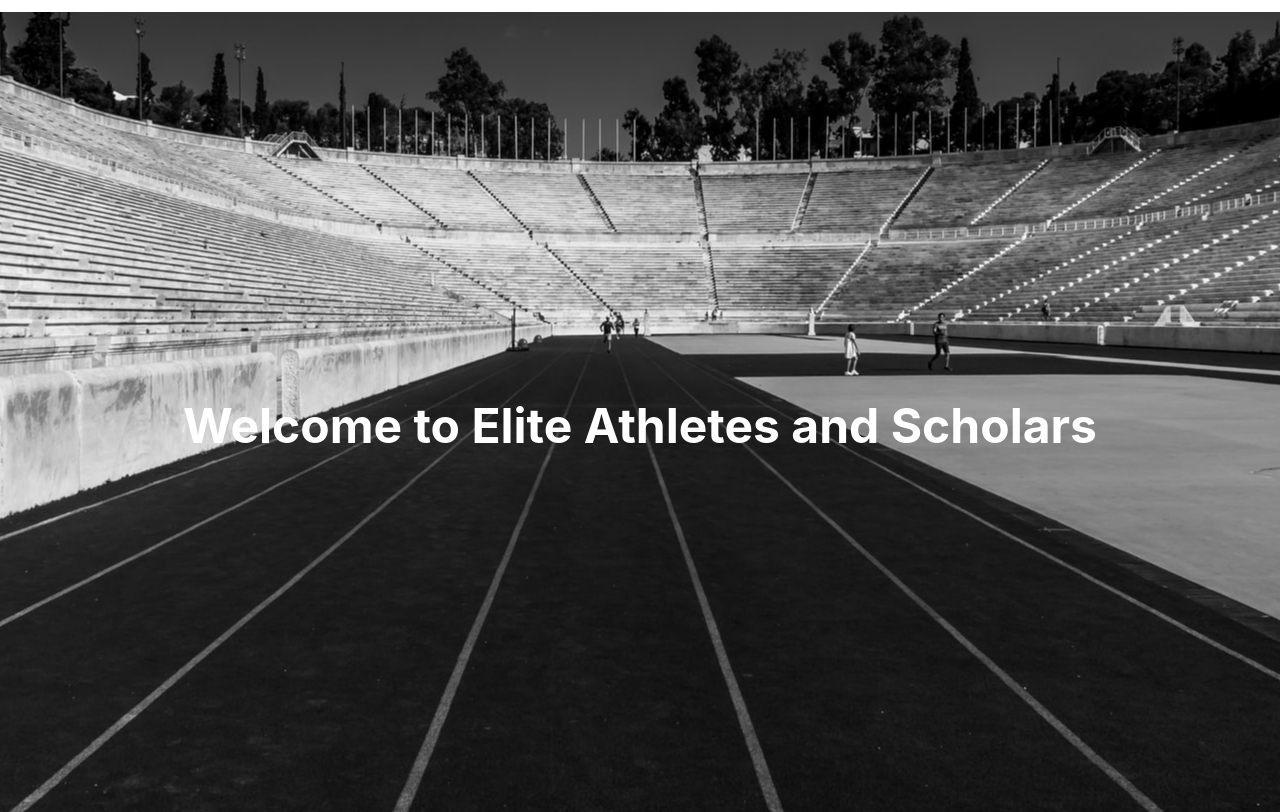
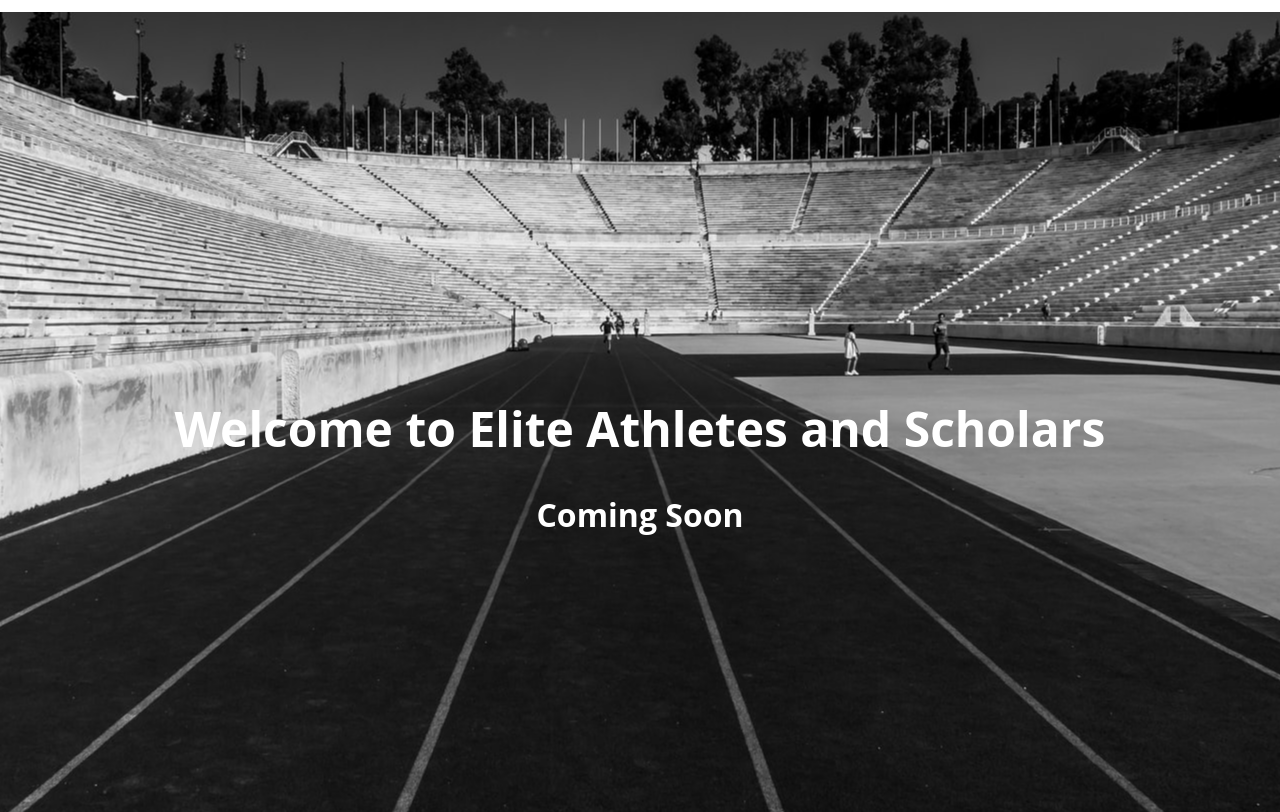
Before and after one commit to Bearpaw11/Elite_Athletes_And_Scholars, a React (Create React App) app: page / in a window 1280 px wide. Built offline with nearby package versions, Linux system fonts and the light colour scheme.

Commit message:
added H3 tag for coming soon and changed font

```diff
--- a/src/Landing/Landing.js
+++ b/src/Landing/Landing.js
@@ -13,21 +13,24 @@ const landing = () => {
         height: '100vh'
     }
      const style1 = {
+         fontFamily: 'Open Sans',
          color: 'white',
          paddingTop: '30%',
          textAlign: "center",
          fontSize: '3em'
     }
 
-     const buttonStyle = {
-        margin: '0 auto',
-        display: 'block',
-        fontSize: '1.5em',
-        borderRadius: '10px'
-     }
+    const style2= {
+        fontFamily: 'Open Sans',
+        color: 'white',
+        textAlign: "center",
+        fontSize: '2em'
+    }
+
     return (
         <div style ={style}>
             <h1 style ={style1}>Welcome to Elite Athletes and Scholars</h1>
+            <h3 style ={style2}>Coming Soon</h3>
         </div>
     )
 }
```
